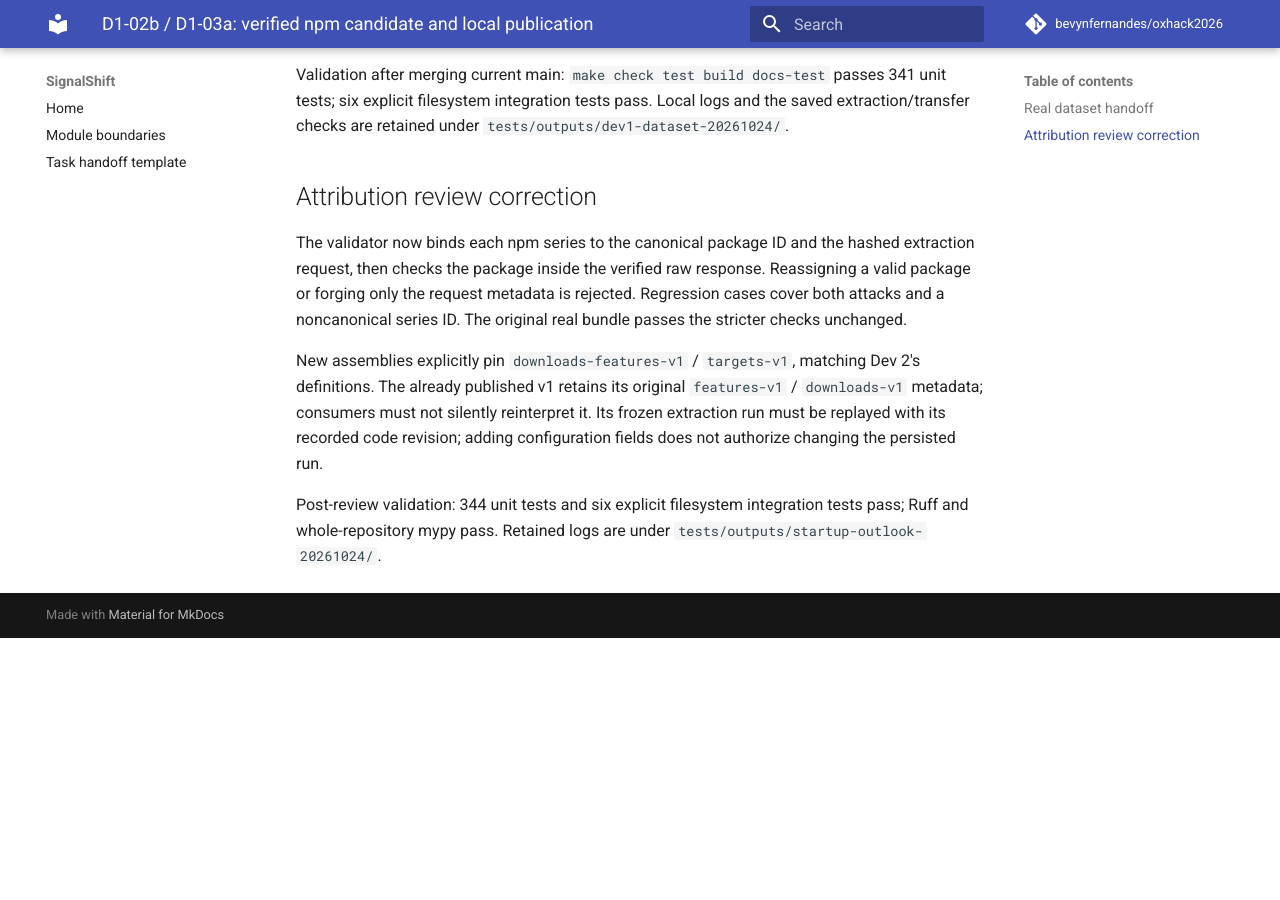
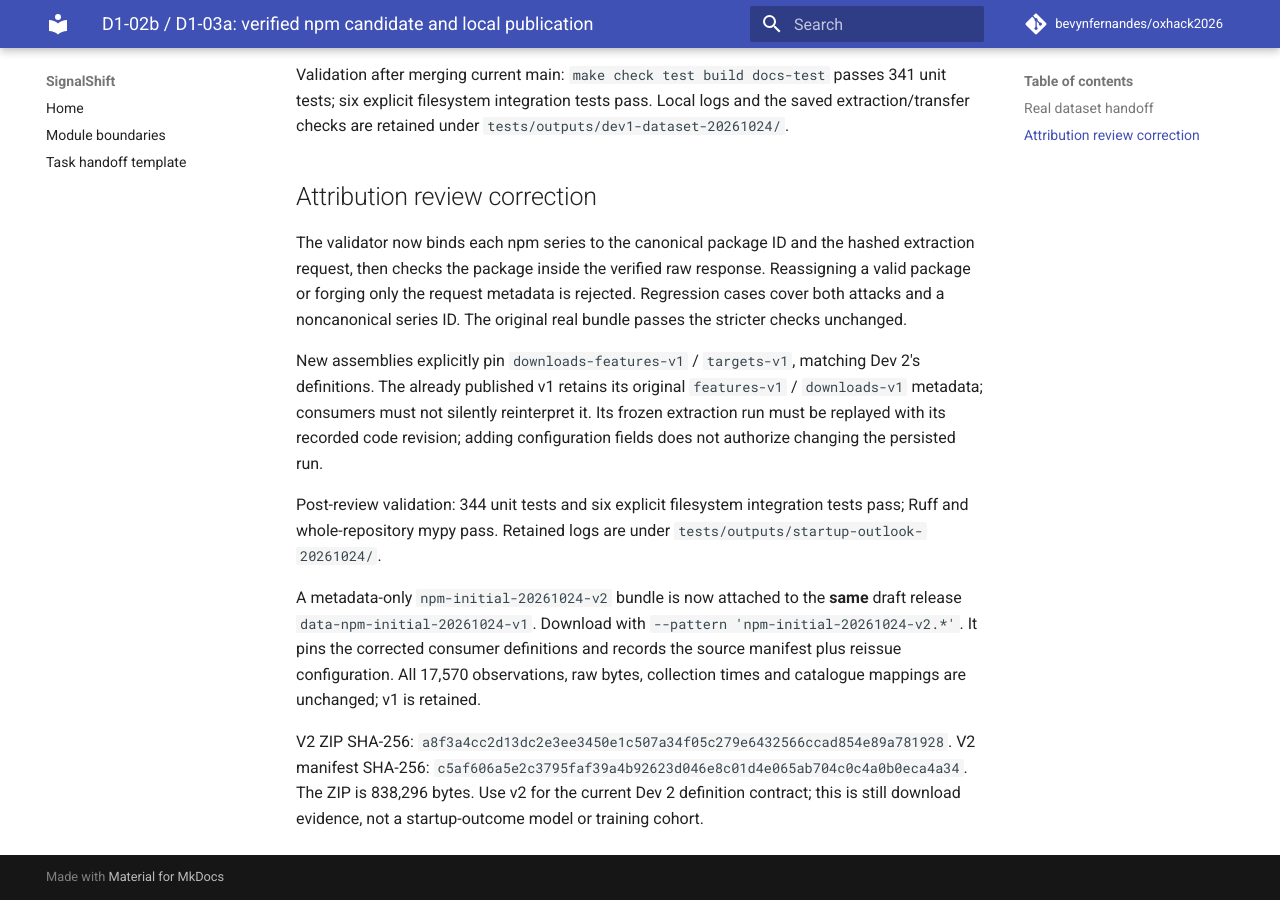
Before and after one commit to bevynfernandes/oxhack2026, an MkDocs documentation site: the page built from docs/tasks/dev1/D1-02-dataset.md, in a window 1280 px wide and 900 px high, scrolled down 1751 px. Built offline with MkDocs 1.6.1 and Material for MkDocs 9.7.7, drawn with Linux system fonts in a browser that asks for light colours; comment, search, counter and statistics services are not loaded; before the commit the page ends 2389 px from its top, so only the background shows below that.

Commit message:
Document immutable definition-aligned npm v2 handoff

```diff
--- a/docs/tasks/dev1/D1-02-dataset.md
+++ b/docs/tasks/dev1/D1-02-dataset.md
@@ -95,3 +95,14 @@ adding configuration fields does not authorize changing the persisted run.
 Post-review validation: 344 unit tests and six explicit filesystem integration
 tests pass; Ruff and whole-repository mypy pass. Retained logs are under
 `tests/outputs/startup-outlook-20261024/`.
+
+A metadata-only `npm-initial-20261024-v2` bundle is now attached to the **same**
+draft release `data-npm-initial-20261024-v1`. Download with
+`--pattern 'npm-initial-20261024-v2.*'`. It pins the corrected consumer definitions
+and records the source manifest plus reissue configuration. All 17,570 observations,
+raw bytes, collection times and catalogue mappings are unchanged; v1 is retained.
+
+V2 ZIP SHA-256: `a8f3a4cc2d13dc2e3ee3450e1c507a34f05c279e6432566ccad854e89a781928`.
+V2 manifest SHA-256: `c5af606a5e2c3795faf39a4b92623d046e8c01d4e065ab704c0c4a0b0eca4a34`.
+The ZIP is 838,296 bytes. Use v2 for the current Dev 2 definition contract; this
+is still download evidence, not a startup-outcome model or training cohort.
```
